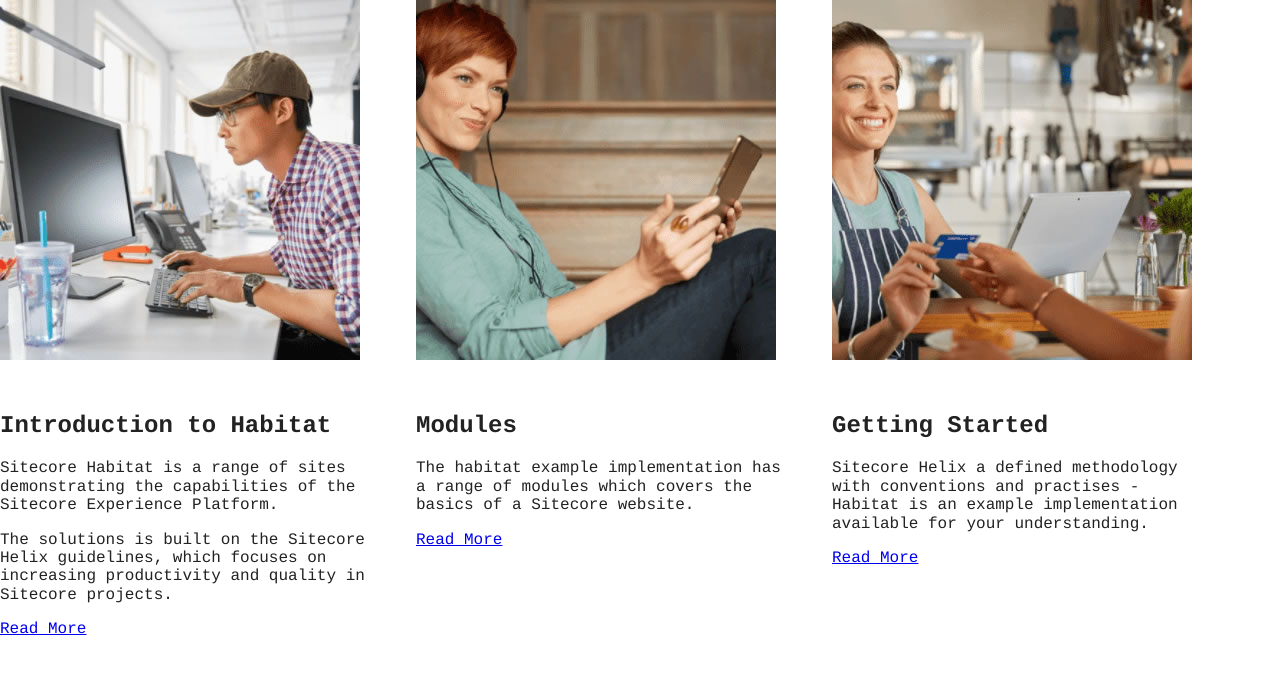
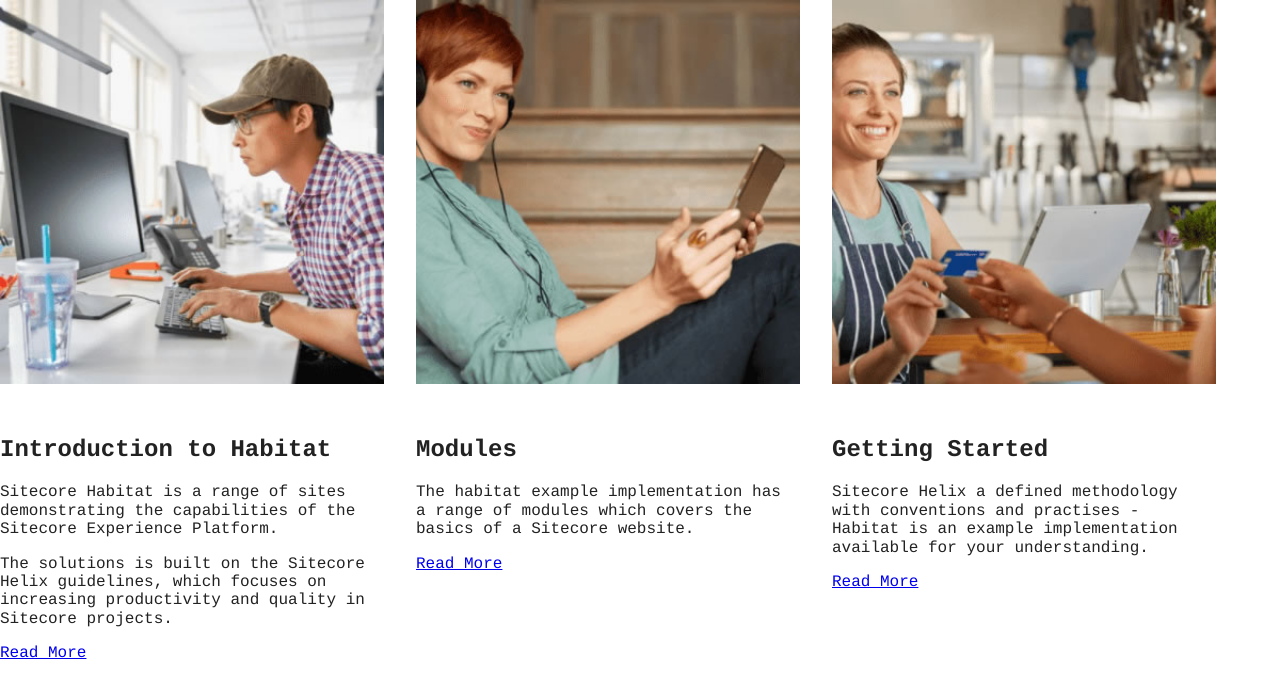
Before and after one commit to adambezemek/xc-code-challenge, a Vue app in the folder xc-code-challenge/: page / in a window 1280 px wide. Shown: the top 698 px of the page. Built offline with nearby package versions, Linux system fonts and the light colour scheme.

Commit message:
Rename header to image

```diff
--- a/xc-code-challenge/src/components/ContentGrid.vue
+++ b/xc-code-challenge/src/components/ContentGrid.vue
@@ -3,7 +3,7 @@
 
   <draggable class="c-content-grid" :options="{draggable:'.js-draggable'}" @start="drag=true" @end="drag=false">
     <template v-for="(element, index) in images">
-      <img class="js-draggable c-content-grid__header" :src="element.src" :alt="element.alttext" :key="index" />
+      <img class="js-draggable c-content-grid__image" :src="element.src" :alt="element.alttext" :key="index" />
       <div :key="section[index].name" class="c-content-grid__section">
         <h2 v-text="section[index].name"></h2>
         <div v-html="section[index].content">
@@ -50,6 +50,12 @@ export default {
   grid-gap:1rem;
 }
 
+.c-content-grid__image
+{
+  width: 100%;
+  display: block;
+}
+
 @media only screen and (min-width: 48em) {
   .c-content-grid
   {
@@ -57,10 +63,11 @@ export default {
     grid-template-columns: repeat(3, minmax(30%, 360px));
   }
 
-  .c-content-grid__header
+  .c-content-grid__image
   {
     grid-area: 1;
   }
+
   .c-content-grid__section
   {
     grid-area: 2;
```
